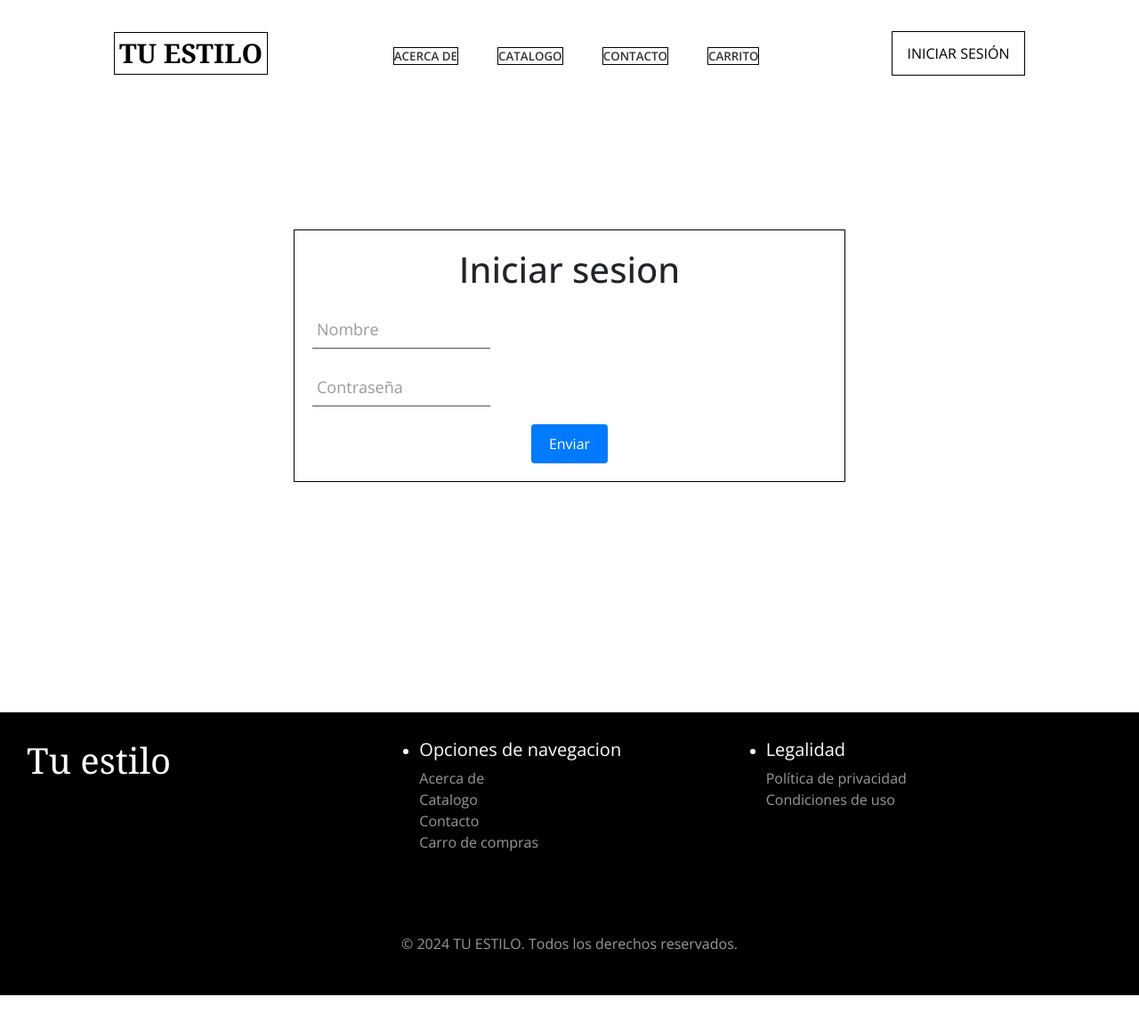
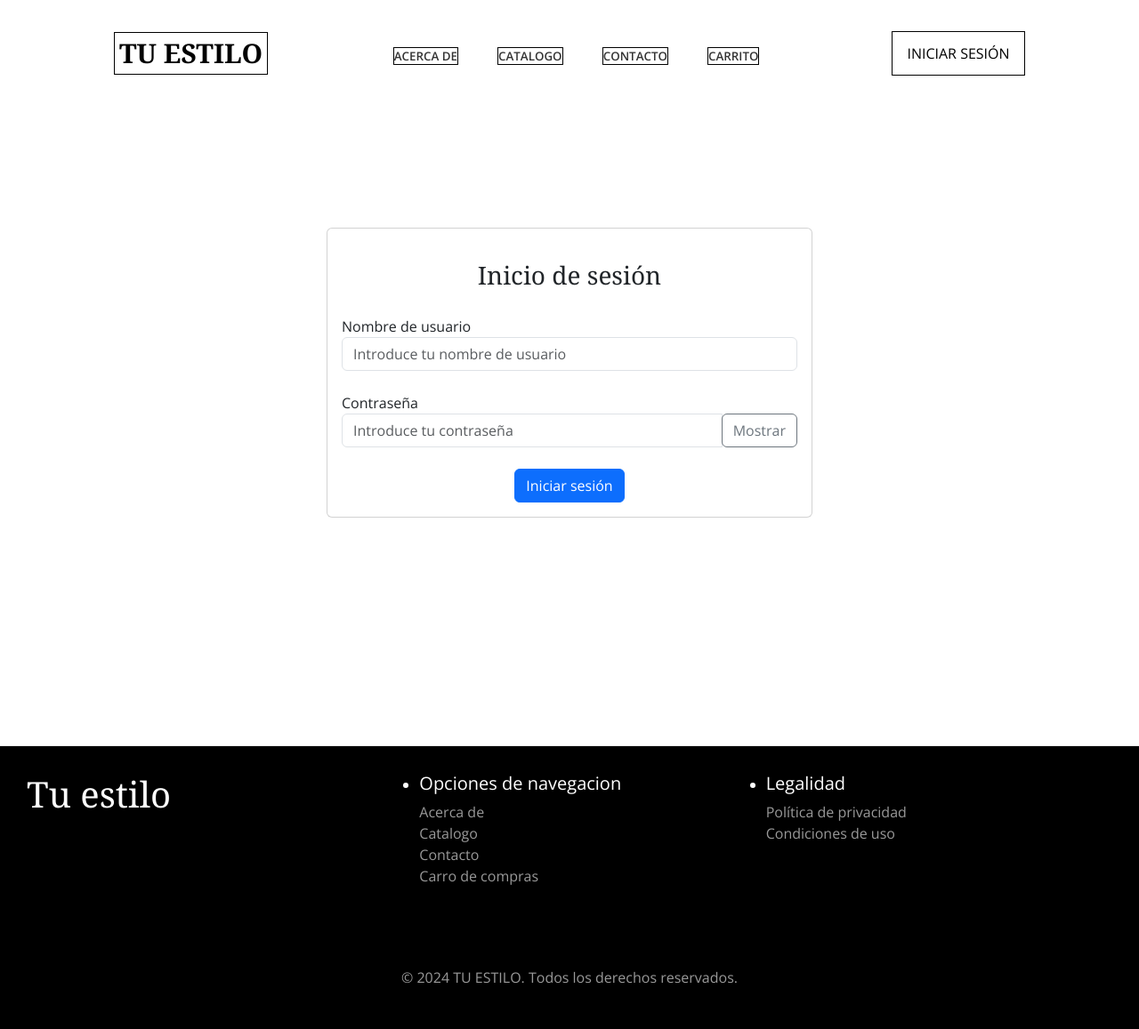
Before and after one commit to matiasfel/UNI-TUESTILO, a Django app: page /accounts/login/ in a window 1280 px wide. Shown: the whole page at 89% size. Before the commit the page ends 1119 px from the top, so only its background shows below. Run offline with Django 4.2, Linux system fonts and the light colour scheme; some libraries are stand-ins or nearby versions; some web fonts are replaced.

Commit message:
Update all

```diff
--- a/tuestilo/static/css/styles.css
+++ b/tuestilo/static/css/styles.css
@@ -400,7 +400,7 @@ header.sticky .btn-logout:hover {
      /*  contents */
 /*  ----------------- */
 
-/* .carousel-caption {
+.carousel-caption {
   position: absolute;
   top: 0;
   left: 0;
@@ -413,10 +413,9 @@ header.sticky .btn-logout:hover {
 
 .carousel-text {
   position: absolute;
-  top: 50%;
+  top: 80%;
   left: 50%;
   transform: translate(-50%, -50%);
-  background-color: rgba(255, 255, 255, 0.5);
   padding: 20px;
   color: white;
   text-align: center;
@@ -424,11 +423,14 @@ header.sticky .btn-logout:hover {
 }
 
 .carousel-text h1 {
+  display: inline-block;
   color: #000000;
   font-family: Georgia, 'Times New Roman', Times, serif;
-  font-size: 10dvh;
+  background-color: rgba(255, 255, 255, 0.515);
+  padding: 40px;
+  font-size: 8dvw;
   font-weight: bold;
-} */
+}
 
 .post-carousel {
   display: flex;
@@ -442,16 +444,9 @@ header.sticky .btn-logout:hover {
 
 .post-carousel .child-1 {
   border: 1px solid black;
-  margin: 50px;
   max-width: 620px;
   width: 620px;
   height: 620px;
-}
-
-.post-carousel .child-1 .bd-placeholder-img {
-  object-fit: cover;
-  max-width: 618px;
-  height: 618px;
 }
 
 .post-carousel .child-2 {
@@ -460,135 +455,16 @@ header.sticky .btn-logout:hover {
   height: 620px;
 }
 
-.post-carousel .child-2 h1 {
-  font-size: 2dvw;
+/* Estilos para el formulario */
+
+.card-title {
+  font-family: Georgia, 'Times New Roman', Times, serif;
+  padding: 20px;
 }
 
-/* .hero-subtitle {
-  color: black;
-  font-size: 1.5rem;
-  margin-bottom: 30px;
-  margin: 10px;
-} */
-
-/* Estilos para el formulario */
-
-.login-container {
-  display: flex;
-  justify-content: center;
-  align-items: center;
-  width: 100%;
-  height: 100vh;
-  background-color: #ffffff; /* Color de fondo opcional para propósitos de visualización */
-}
-
-.login-box {
-  border: 1px solid black;
-  width: 620px; /* Reducido el ancho para que sea más adecuado para pantallas */
-  padding: 20px; /* Añadido padding para separar el contenido del borde */
-  background-color: #fff; /* Fondo blanco para el formulario */
-}
-
-.login-box .login-title {
-  text-align: center;
-  margin-bottom: 20px; /* Espacio debajo del título */
-}
-
-.inputs {
-  margin-bottom: 20px; /* Espacio entre grupos de entradas */
-}
-
-.enviar {
-  text-align: center;
-}
-
-.enviar button {
-  padding: 10px 20px;
-  font-size: 16px;
-  background-color: #007bff;
-  color: #fff;
-  border: none;
-  border-radius: 4px;
-  cursor: pointer;
-}
-
-.enviar button:hover {
-  background-color: #0056b3;
-}
 
 /*  INPUTS  */
 
-  .wave-group {
-    position: relative;
-  }
-
-  .wave-group .input {
-    font-size: 16px;
-    padding: 10px 10px 10px 5px;
-    display: block;
-    width: 200px;
-    border: none;
-    border-bottom: 1px solid #515151;
-    background: transparent;
-  }
-
-  .wave-group .input:focus {
-    outline: none;
-  }
-
-  .wave-group .label {
-    color: #999;
-    font-size: 18px;
-    font-weight: normal;
-    position: absolute;
-    pointer-events: none;
-    left: 5px;
-    top: 10px;
-    display: flex;
-  }
-
-  .wave-group .label-char {
-    transition: 0.2s ease all;
-    transition-delay: calc(var(--index) * .05s);
-  }
-
-  .wave-group .input:focus ~ label .label-char,
-  .wave-group .input:valid ~ label .label-char {
-    transform: translateY(-20px);
-    font-size: 14px;
-    color: #5264AE;
-  }
-
-  .wave-group .bar {
-    position: relative;
-    display: block;
-    width: 200px;
-  }
-
-  .wave-group .bar:before,.wave-group .bar:after {
-    content: '';
-    height: 2px;
-    width: 0;
-    bottom: 1px;
-    position: absolute;
-    background: #5264AE;
-    transition: 0.2s ease all;
-    -moz-transition: 0.2s ease all;
-    -webkit-transition: 0.2s ease all;
-  }
-
-  .wave-group .bar:before {
-    left: 50%;
-  }
-
-  .wave-group .bar:after {
-    right: 50%;
-  }
-
-  .wave-group .input:focus ~ .bar:before,
-  .wave-group .input:focus ~ .bar:after {
-    width: 50%;
-  }
 
 /* ------------------------------------- */
 /*                Footer */
--- a/tuestilo/static/scripts/main.js
+++ b/tuestilo/static/scripts/main.js
@@ -8,33 +8,13 @@ function closeNav(){
     document.getElementById("mobile-menu").style.transform = "translateX(-100%)";
 }
 
-/* Validacion formulario */
+/* Formulario */
 
-function validateForm() {
-    var username = document.getElementById('id_username').value;
-    var password = document.getElementById('id_password').value;
-    var usernameError = document.getElementById('usernameError');
-    var passwordError = document.getElementById('passwordError');
-    var isValid = true;
+    // Script para mostrar u ocultar la contraseña
 
-    // Reset error messages
-    usernameError.innerHTML = '';
-    passwordError.innerHTML = '';
-
-    // Username validation (numeric characters only and minimum length)
-    if (!/^\d+$/.test(username)) {
-        usernameError.innerHTML = 'Username must contain only numbers.';
-        isValid = false;
-    } else if (username.length < 6) {
-        usernameError.innerHTML = 'Username must be at least 6 characters long.';
-        isValid = false;
-    }
-
-    // Password validation (minimum length)
-    if (password.length < 8) {
-        passwordError.innerHTML = 'Password must be at least 8 characters long.';
-        isValid = false;
-    }
-
-    return isValid;
-}
+    document.getElementById('togglePassword').addEventListener('click', function() {
+        const passwordInput = document.getElementById('password');
+        const type = passwordInput.getAttribute('type') === 'password' ? 'text' : 'password';
+        passwordInput.setAttribute('type', type);
+        this.textContent = type === 'password' ? 'Mostrar' : 'Ocultar';
+      });
--- a/tuestilo/templates/registration/login.html
+++ b/tuestilo/templates/registration/login.html
@@ -11,55 +11,35 @@
 {% endblock %}
 
 {% block content %}
-<div class="login-container">
-    <div class="login-box">
-        <form method="post">
-            {% csrf_token %}
-            <div class="login-title">
-                <h1>Iniciar sesion</h1>
-            </div>
-            <div class="inputs">
-                <div class="wave-group">
-                    <input required="" type="text" class="input" name="username">
-                    <span class="bar"></span>
-                    <label class="label">
-                      <span class="label-char" style="--index: 0">N</span>
-                      <span class="label-char" style="--index: 1">o</span>
-                      <span class="label-char" style="--index: 2">m</span>
-                      <span class="label-char" style="--index: 4">b</span>
-                      <span class="label-char" style="--index: 5">r</span>
-                      <span class="label-char" style="--index: 6">e</span>
-                    </label>
+<div class="container" style="margin-top: 32vh; margin-bottom: 32vh;">
+    <div class="row justify-content-center">
+      <div class="col-md-6">
+        <div class="card form-container">
+          <div class="card-body">
+            <h3 class="card-title text-center">Inicio de sesión</h3>
+            <form>
+              <div class="form-group">
+                <label for="username">Nombre de usuario</label>
+                <input type="text" class="form-control" id="username" placeholder="Introduce tu nombre de usuario" required>
+              </div>
+              <br>
+              <div class="form-group">
+                <label for="password">Contraseña</label>
+                <div class="input-group">
+                  <input type="password" class="form-control" id="password" placeholder="Introduce tu contraseña" required>
+                  <div class="input-group-append">
+                    <button class="btn btn-outline-secondary" type="button" id="togglePassword">Mostrar</button>
+                  </div>
                 </div>
-            </div>
-            <div class="inputs">
-                <div class="wave-group">
-                    <input required="" type="password" class="input" name="password">
-                    <span class="bar"></span>
-                    <label class="label">
-                      <span class="label-char" style="--index: 0">C</span>
-                      <span class="label-char" style="--index: 1">o</span>
-                      <span class="label-char" style="--index: 2">n</span>
-                      <span class="label-char" style="--index: 3">t</span>
-                      <span class="label-char" style="--index: 4">r</span>
-                      <span class="label-char" style="--index: 5">a</span>
-                      <span class="label-char" style="--index: 6">s</span>
-                      <span class="label-char" style="--index: 7">e</span>
-                      <span class="label-char" style="--index: 8">ñ</span>
-                      <span class="label-char" style="--index: 9">a</span>
-                    </label>
-                </div>
-            </div>
-            <div class="enviar">
-                <button>Enviar</button>
-            </div>
-        </form>
+              </div>
+              <br>
+              <div class="form-group text-center"> <!-- Aquí se centra el botón -->
+                <button type="submit" class="btn btn-primary">Iniciar sesión</button>
+              </div>
+            </form>
+          </div>
+        </div>
+      </div>
     </div>
 </div>
 {% endblock %}
-
-
-
-{% block script %}
-    <!--  -->
-{% endblock %}
```
Also changed, not shown: tuestilo/templates/tuestilo/base.html (+26 -51 lines).
